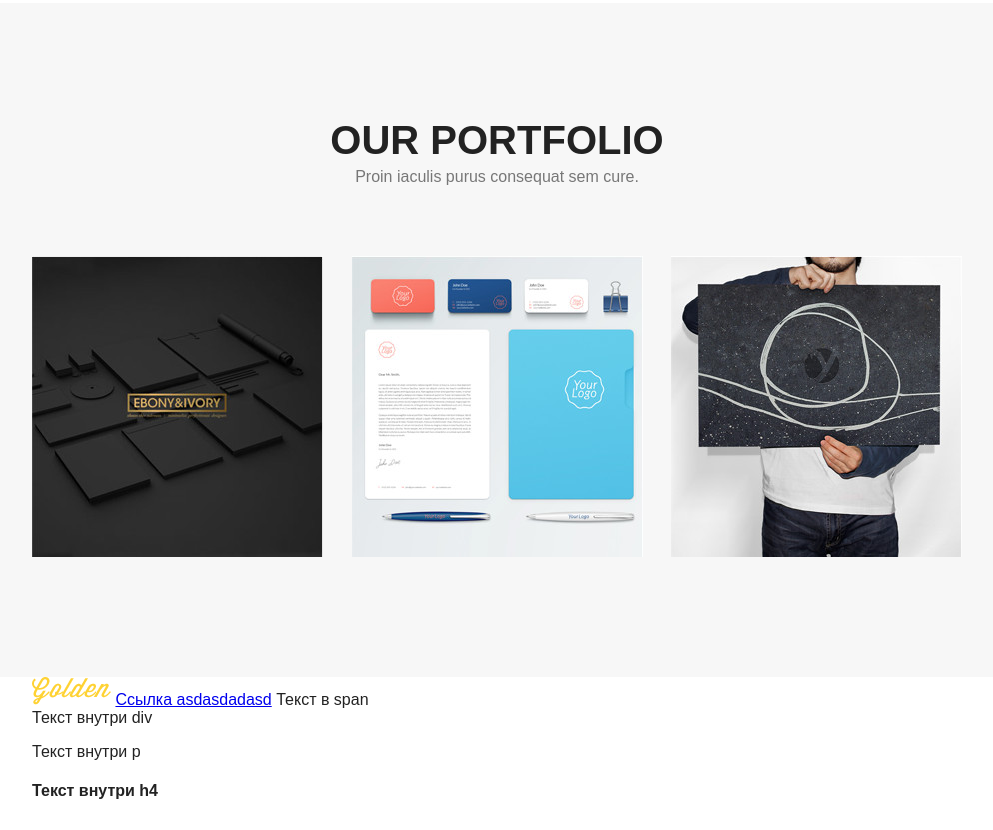
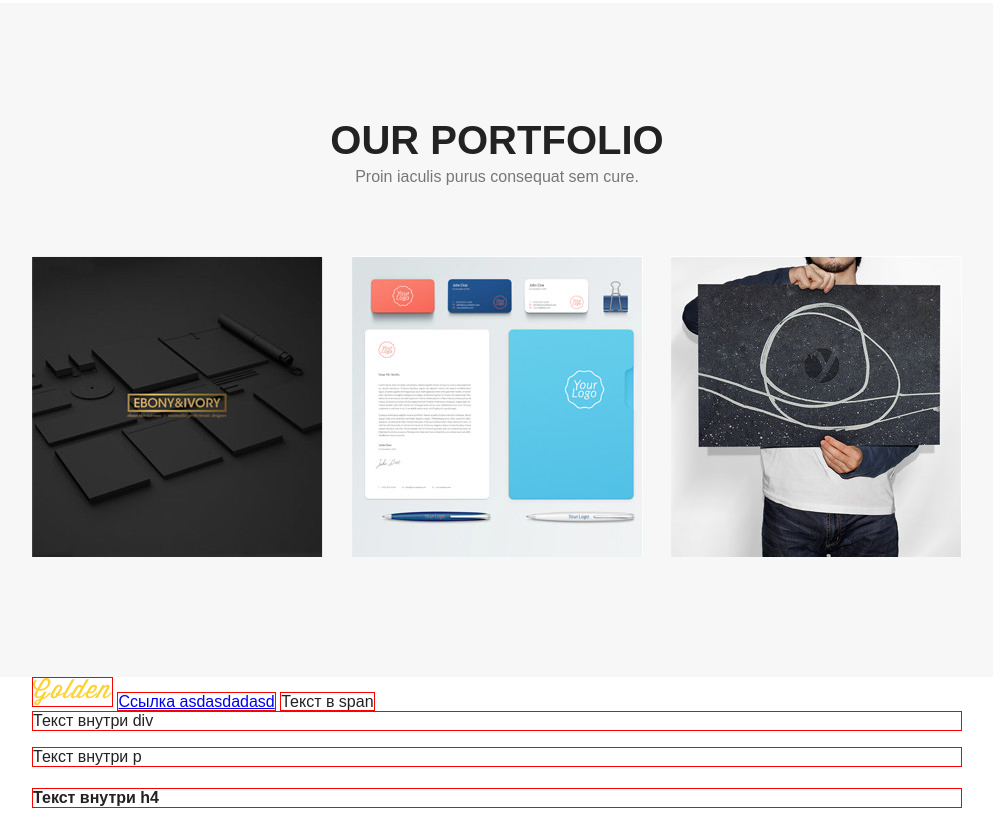
Before and after one commit to ulukkman/Golden, a plain HTML site: page index.html in a window 1280 px wide. Shown: the part 1389-2219 px from the top of the page, without its empty margins (143-1136 px from the left). Drawn offline with Linux system fonts and the light colour scheme.

Commit message:
CSS styling of the footer section

```diff
--- a/css/style.css
+++ b/css/style.css
@@ -160,3 +160,7 @@ h1 {
 .works img:last-child {
 	float: right;
 }
+
+footer .container > * {
+	border: 1px solid red;
+}
```
